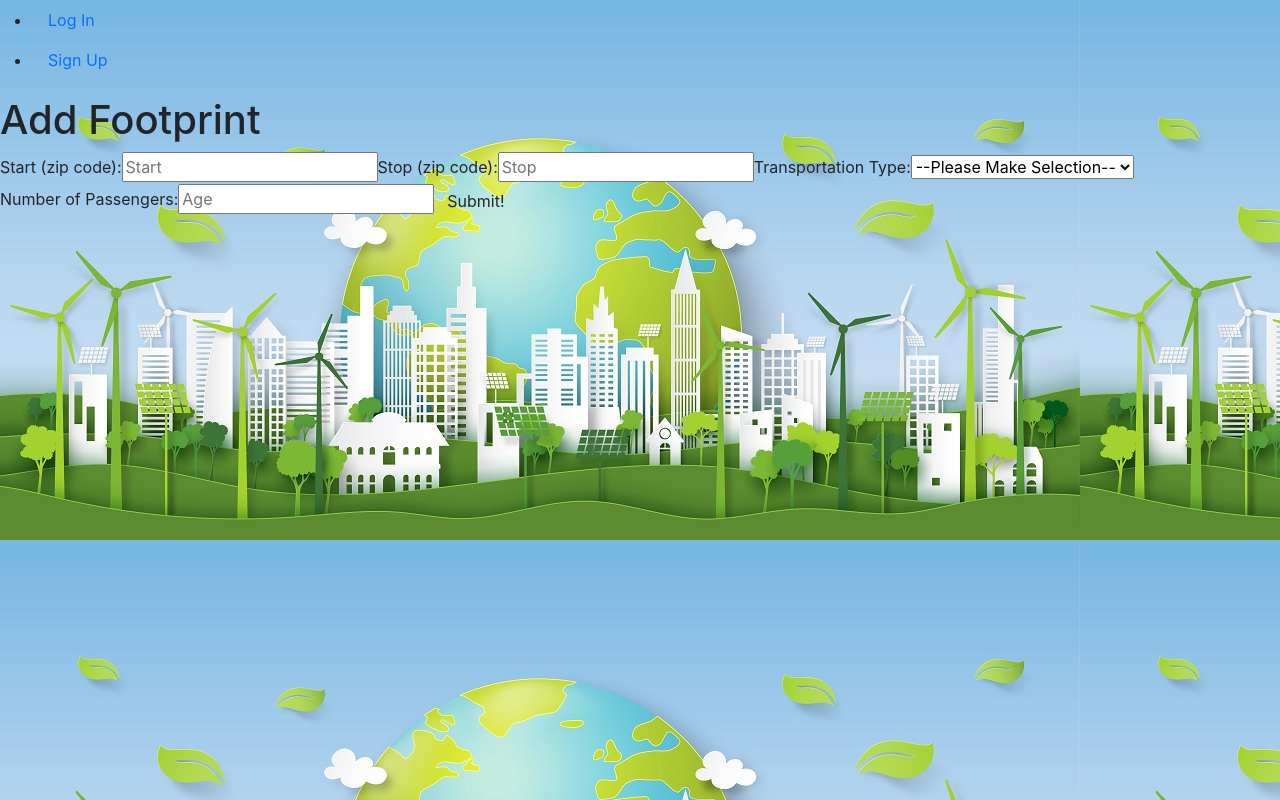
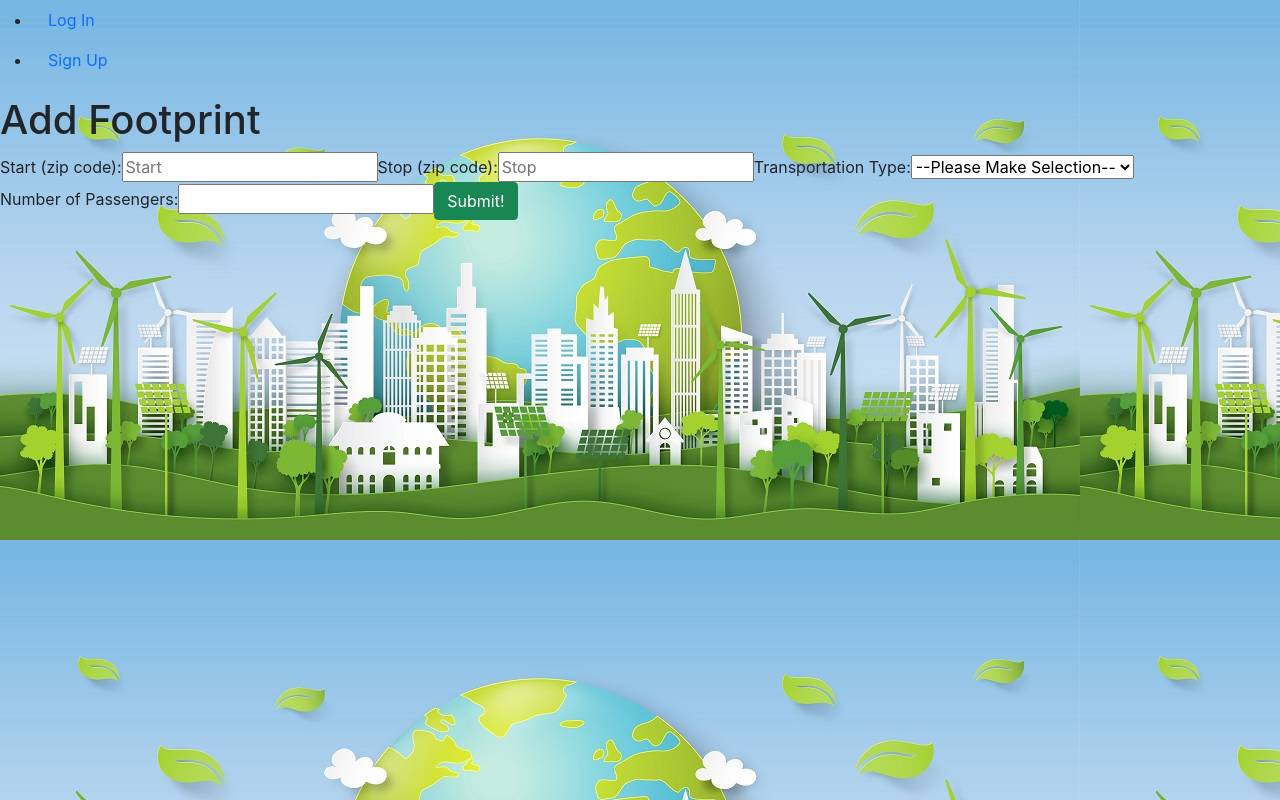
Before and after one commit to hbarrons/footprint-front-end, a React (Create React App) app: page /footprints/new in a window 1280 px wide. Built offline with nearby package versions, Linux system fonts and the light colour scheme; no server answers.

Commit message:
update footprint form/input

```diff
--- a/src/pages/Forms/FootprintForm.jsx
+++ b/src/pages/Forms/FootprintForm.jsx
@@ -37,7 +37,7 @@ const FootprintForm = (props) => {
       <section className="form-container">
         <form onSubmit={handleSubmit}>
           <FootprintInput form={form} handleChange={handleChange} />
-          <button type="submit" className="btn submit">Submit!</button>
+          <button type="submit" className="btn btn-success">Submit!</button>
         </form>
       </section>
     </>
--- a/src/pages/Forms/FootprintInput.jsx
+++ b/src/pages/Forms/FootprintInput.jsx
@@ -22,7 +22,7 @@ const FootprintInput = ({ form, handleChange }) => {
       <label htmlFor="numPassengers">Number of Passengers:</label>
       <input
         value={form?.numPassengers ? form?.numPassengers : ''} onChange={handleChange} id="numPassengers"
-        required name="numPassengers" type="number" placeholder="Age" autoComplete="off"
+        required name="numPassengers" type="number"autoComplete="off"
       />
     </>
   )
```
